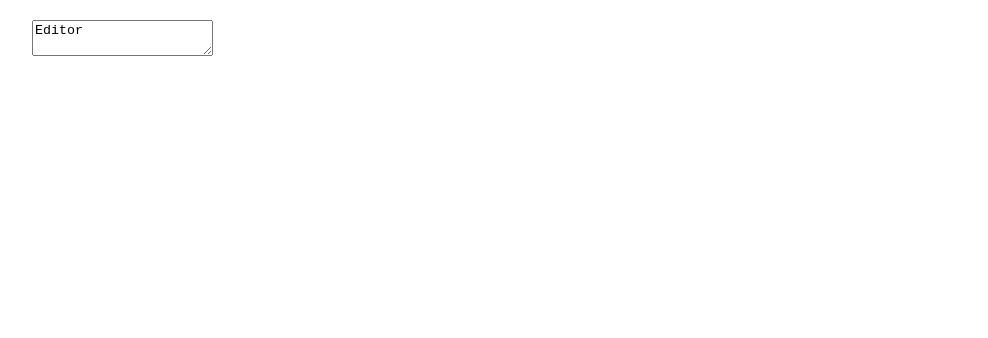
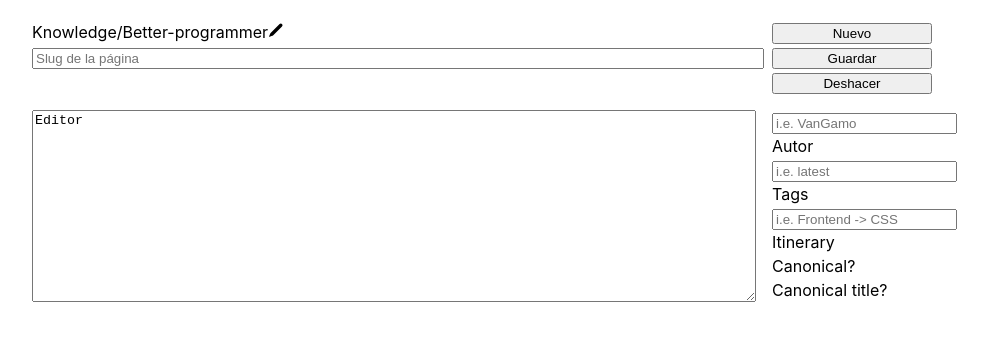
Before and after one commit to vangamo/blog-web-editor, a React (Vite) app: page / in a window 1280 px wide. Shown: the top 338 px of the page, without its empty margins (158-1146 px from the left). Built offline with nearby package versions, Linux system fonts and the light colour scheme.

Commit message:
Add structural content (title input, save/undo buttons, meta inputs).

```diff
--- a/index.html
+++ b/index.html
@@ -1,5 +1,5 @@
 <!doctype html>
-<html lang="es">
+<html lang="en">
   <head>
     <meta charset="UTF-8" />
     <link rel="icon" type="image/svg+xml" href="/vite.svg" />
--- a/src/components/App.css
+++ b/src/components/App.css
@@ -32,3 +32,112 @@ body {
 
   container: page / inline-size;
 }
+
+.content {
+  display: grid;
+  grid-template-columns: 1fr;
+  grid-template-areas:
+  'title'
+  'settings'
+  'editor';
+  gap: 1rem;
+}
+
+.content .formtitle {
+  grid-area: title;
+}
+
+.content .editor {
+  grid-area: editor;
+}
+
+.content .settings {
+  grid-area: settings;
+}
+
+/* @container page (900px <= width <= 1400px) { */
+/*@container page (min-width: 900px) { */
+@container page ( 900px <= width < 1400px ) {
+  .content {
+    grid-template-columns: 1fr 160px;
+    grid-template-areas:
+    'title title'
+    'editor settings';
+  }
+}
+
+/*@container page ( min-width: 1400px ) { /* No func */
+@container page ( 1400px <= width ) {
+  .content {
+    grid-template-columns: 300px 1fr ;
+    grid-template-areas:
+    'title title'
+    'settings editor';
+  }
+}
+
+@media screen and (900px <= width <= 1400px) {
+  .content {
+    grid-template-columns: 1fr 160px;
+    grid-template-areas:
+    'title title'
+    'editor settings';
+  }
+}
+
+@media screen and (1400px <= width) {
+  .content {
+    grid-template-columns: 300px 1fr ;
+    grid-template-areas:
+    'title title'
+    'settings editor';
+  }
+}
+
+.formtitle {
+  display: grid;
+  justify-items: start;
+  align-items: baseline;
+  grid-template-areas:
+    'path path'
+    'title save'
+    'new undo';
+  gap: .5rem;
+}
+
+.formtitle__path {
+  grid-area: path;
+}
+.formtitle__btn--new {
+  grid-area: new;
+}
+.formtitle__text {
+  grid-area: title;
+  justify-self: stretch;
+}
+.formtitle__btn--save {
+  grid-area: save;
+  justify-self: stretch;
+}
+.formtitle__btn--undo {
+  grid-area: undo;
+  justify-self: stretch;
+}
+
+@media screen and (900px <= width) {
+  .formtitle {
+    grid-template-columns: 1fr 160px;
+    grid-template-areas:
+      'path new'
+      'title save'
+      '_ undo';
+      gap: .25em .5rem;
+  }
+  .formtitle__btn--new {
+    justify-self: stretch;
+  }
+}
+
+.icon {
+  width: 1em;
+}
--- a/src/components/App.jsx
+++ b/src/components/App.jsx
@@ -1,11 +1,101 @@
+import { useState } from "react";
 import "./App.css";
 
 function App() {
+  const [slug, setSlug] = useState("");
+  const [mdContent, setMdContent] = useState("");
+
+  const handleSave = (ev) => {
+    ev.preventDefault();
+  };
+
+  const handleChangeSlug = (slug) => {};
+
   return (
     <div className="page central">
-
-        <textarea>Editor</textarea>
-
+      <div className="content">
+        <form className="formtitle" onSubmit={handleSave}>
+          <div className="formtitle__path">
+            Knowledge/Better-programmer
+            <svg
+              xmlns="http://www.w3.org/2000/svg"
+              viewBox="0 0 20 20"
+              fill="currentColor"
+              className="icon"
+            >
+              <path d="m2.695 14.762-1.262 3.155a.5.5 0 0 0 .65.65l3.155-1.262a4 4 0 0 0 1.343-.886L17.5 5.501a2.121 2.121 0 0 0-3-3L3.58 13.419a4 4 0 0 0-.885 1.343Z" />
+            </svg>
+          </div>
+          <button type="button" className="formtitle__btn--new">
+            Nuevo
+          </button>
+          <input
+            className="formtitle__text"
+            type="text"
+            placeholder="Slug de la página"
+            value={slug}
+            onInput={(ev) => handleChangeSlug(ev.currentTarget.value)}
+          />
+          <button type="submit" className="formtitle__btn--save">
+            Guardar
+          </button>
+          <button type="button" className="formtitle__btn--undo">
+            Deshacer
+          </button>
+        </form>
+        <form className="settings">
+          <div className="">
+            <input
+              type="text"
+              name="post_author"
+              id="post_author"
+              className=""
+              placeholder="i.e. VanGamo"
+              required
+            />
+            <label
+              htmlFor="post_author"
+              className=""
+            >
+              Autor
+            </label>
+          </div>
+          <div className="">
+            <input
+              type="text"
+              name="post_tags"
+              id="post_tags"
+              className=""
+              placeholder="i.e. latest"
+              required
+            />
+            <label
+              htmlFor="post_tags"
+              className=""
+            >
+              Tags
+            </label>
+          </div>
+          <div className="">
+            <input
+              type="text"
+              name="post_itinerary"
+              id="post_itinerary"
+              className=""
+              placeholder="i.e. Frontend -> CSS"
+              required
+            />
+            <label
+              htmlFor="post_itinerary"
+              className=""
+            >
+              Itinerary
+            </label>
+          </div>
+          Canonical? Canonical title?
+        </form>
+        <textarea className="editor">Editor</textarea>
+      </div>
     </div>
   );
 }
```
